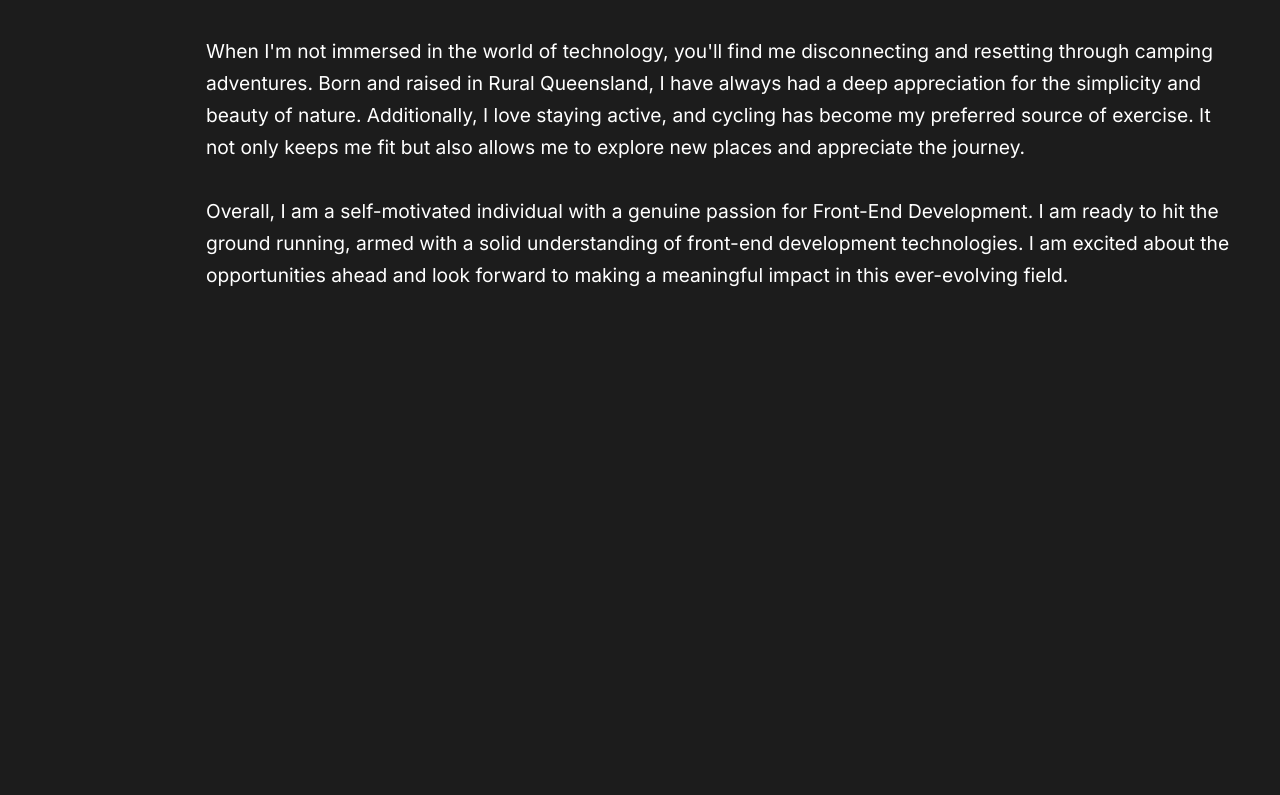
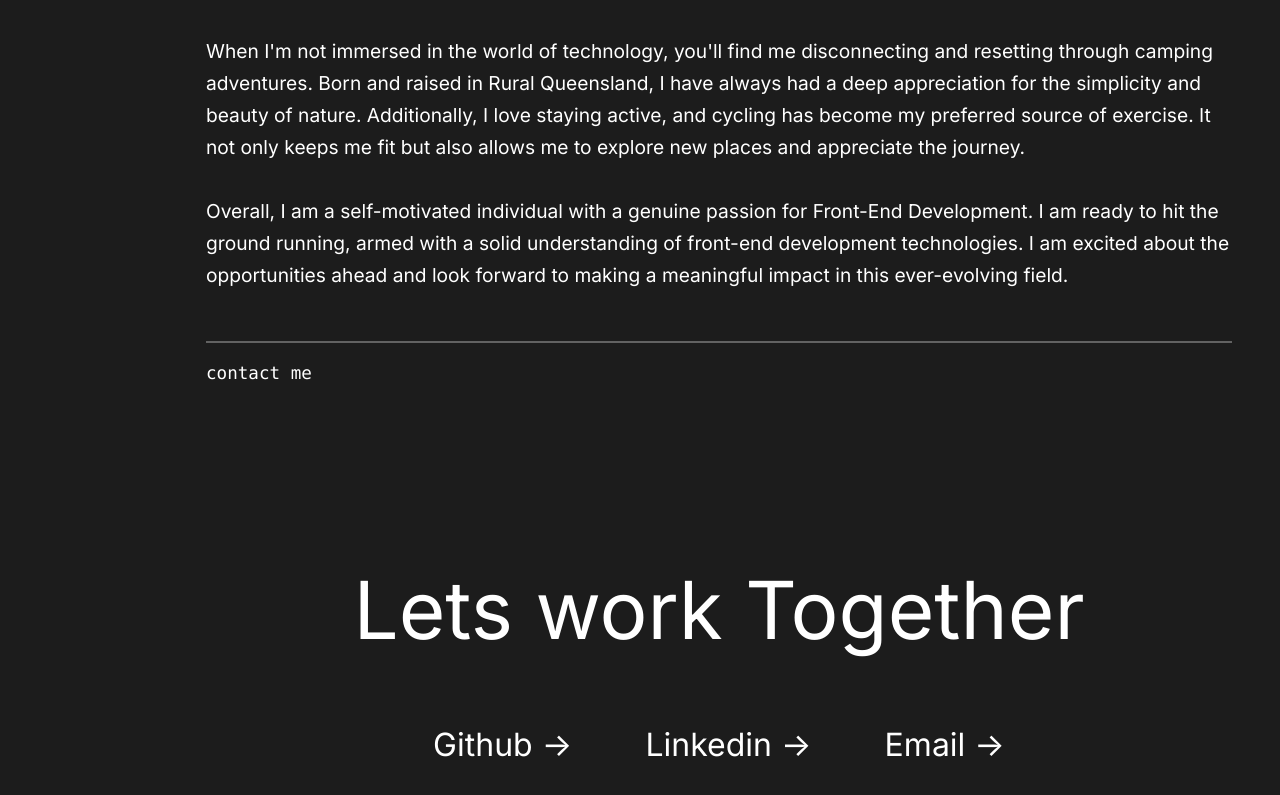
Before and after one commit to zac-march/portfolio, a React (Create React App) app: page / in a window 1280 px wide. Shown: the part 3588-4383 px from the top of the page. Before the commit the page ends 3946 px from the top, so only its background shows below. Built offline with nearby package versions, Linux system fonts and the light colour scheme.

Commit message:
Add Contact section

```diff
--- a/src/App.js
+++ b/src/App.js
@@ -4,6 +4,7 @@ import Hero from "./sections/Hero/Hero";
 import Nav from "./sections/Nav/Nav";
 import Portfolio from "./sections/Portfolio/Portfolio";
 import Skills from "./sections/Skills/Skills";
+import Contact from "./sections/Contact/Contact";
 
 function App() {
   return (
@@ -14,6 +15,7 @@ function App() {
         <Portfolio />
         <Skills />
         <About />
+        <Contact />
       </main>
     </div>
   );
--- /dev/null
+++ b/src/sections/Contact/Contact.js
@@ -0,0 +1,27 @@
+import SectionLabel from "../../components/SectionLabel/SectionLabel";
+import SocialLink from "../../components/SocialLink/SocialLink";
+import style from "./Contact.module.css";
+import React from "react";
+
+function Contact() {
+  return (
+    <>
+      <SectionLabel id={"contact"} title={"contact me"} />
+      <section className={style.container}>
+        <div className={style.title}>
+          <h1>Lets work Together</h1>
+          <div className={style.socials}>
+            <SocialLink title={"Github"} url={"https://github.com/zac-march"} />
+            <SocialLink
+              title={"Linkedin"}
+              url={"https://www.linkedin.com/in/zachariah-march/"}
+            />
+            <SocialLink title={"Email"} url={"mailto:zacmarch101@gmail.com"} />
+          </div>
+        </div>
+      </section>
+    </>
+  );
+}
+
+export default Contact;
--- /dev/null
+++ b/src/sections/Contact/Contact.module.css
@@ -0,0 +1,19 @@
+.container {
+  display: flex;
+  flex-direction: column;
+  justify-content: center;
+  margin: 7rem 0;
+  text-align: center;
+}
+
+.socials {
+  display: flex;
+  flex: 1;
+  justify-content: space-evenly;
+  width: 70%;
+  margin: auto;
+}
+
+.title > h1 {
+  font-size: 5rem;
+}
```
